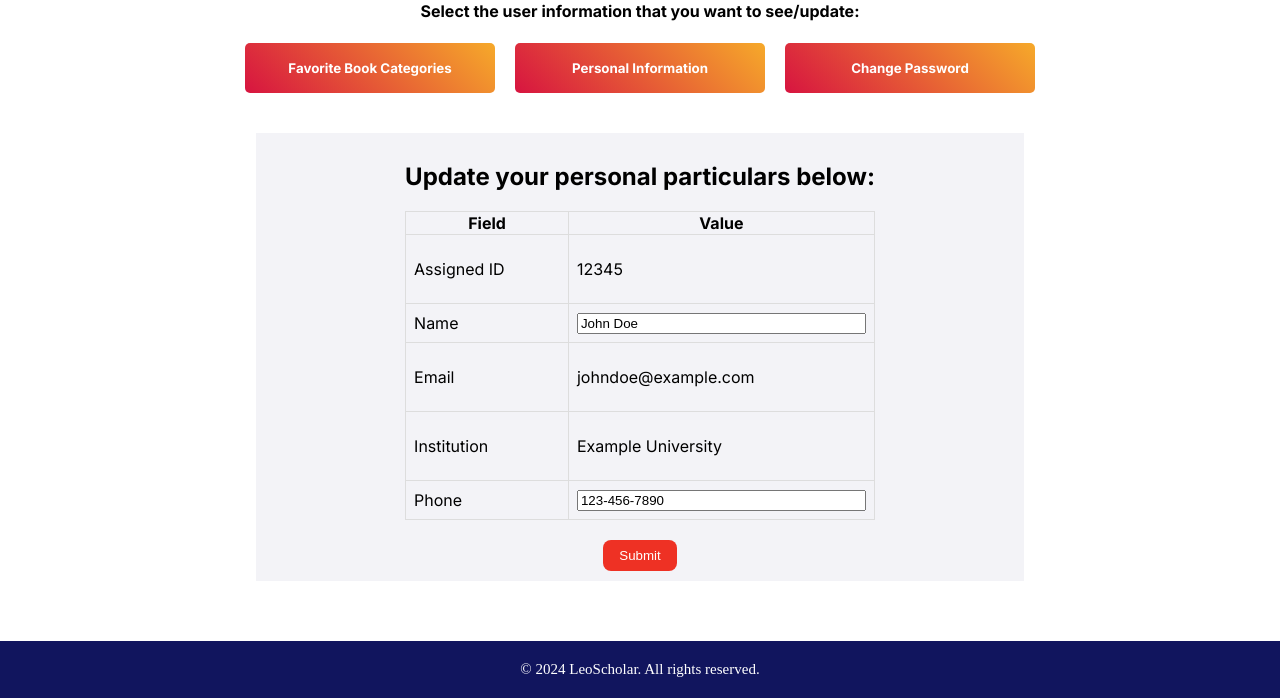
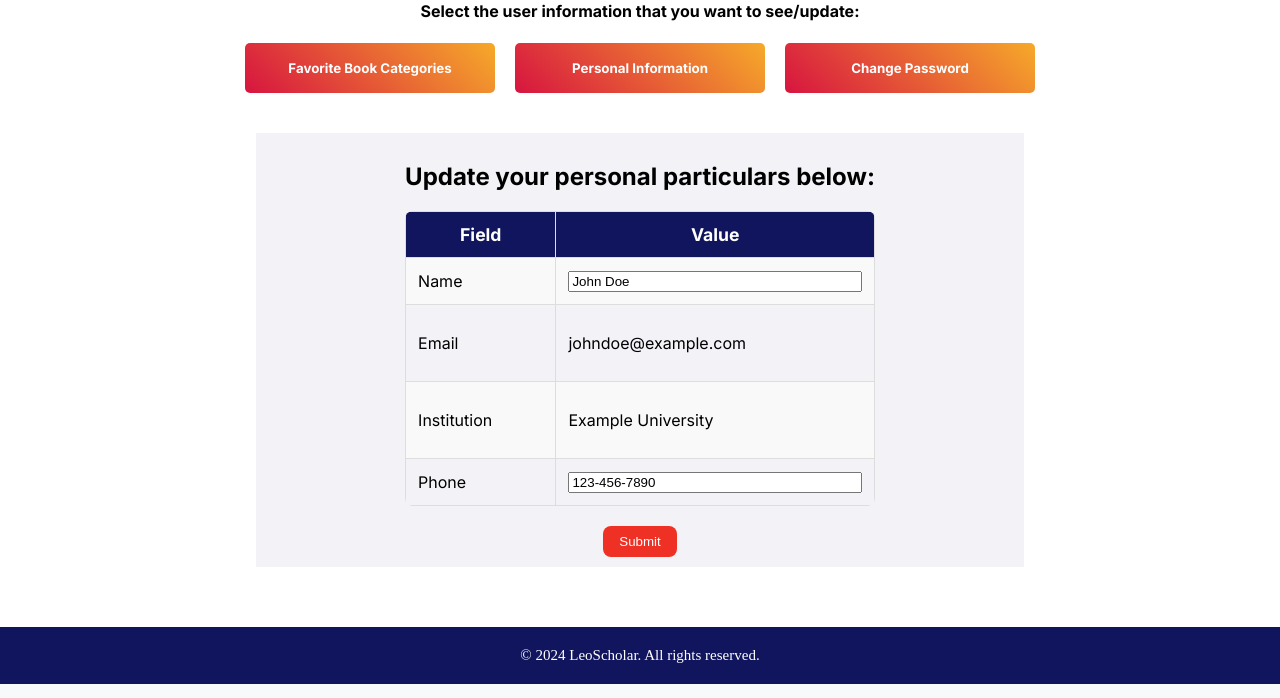
Before and after one commit to ptlinh1803/IE4727-LeoScholar-library, a PHP site: page /user-settings.html in a window 1280 px wide, after a click on "Personal Information". Shown: the part 244-942 px from the top of the page. Run offline with PHP 8.4, Linux system fonts and the light colour scheme.

Commit message:
- Beautified update-info and update-password sections - Added to JS to make the page display fav-categories by default

```diff
--- a/display-settings.js
+++ b/display-settings.js
@@ -19,3 +19,6 @@ function displaySelectedCategories() {
   const selectedCategoriesDiv = document.getElementById('selected-categories');
   selectedCategoriesDiv.innerHTML = 'Selected Categories: ' + selectedCategories.join(', ') || 'None';
 }
+
+// Show fav-categories by default
+document.addEventListener("DOMContentLoaded", showSection('fav-categories'));
--- a/settings-styles.css
+++ b/settings-styles.css
@@ -108,26 +108,46 @@
   /* Adjust form width as needed */
 }
 
+/* Additional stylings for tables */
 .table-container {
   width: 100%;
-  /* Table takes full width of the form */
   border-collapse: collapse;
-  /* Ensure borders are merged */
   margin: 0 auto;
+  border-radius: 8px;
+  /* Round corners */
+  overflow: hidden;
+  /* Ensures borders don't overflow */
 }
 
 th {
   text-align: center;
-  /* Centered headers */
   border: 1px solid #ddd;
-  /* Visible border for header cells */
+  background-color: #11155e;
+  /* Header background color */
+  color: #ffffff;
+  /* Header text color */
+  padding: 12px;
+  /* Increased padding */
+  font-size: 1.1em;
+  /* Slightly larger font size */
+}
+
+tr:nth-child(even) {
+  background-color: #f9f9f9;
+  /* Light background for even rows */
+}
+
+tr:hover {
+  background-color: #f1f1f1;
+  /* Highlight on hover */
 }
 
 td {
   border: 1px solid #ddd;
-  /* Visible border for data cells */
-  padding: 8px;
-  /* Padding for cells */
+  padding: 12px;
+  /* Increased padding */
+  font-size: 1em;
+  /* Consistent font size */
 }
 
 input[type="text"],
--- a/user-settings.html
+++ b/user-settings.html
@@ -123,12 +123,6 @@
             <th>Value</th>
           </tr>
           <tr>
-            <td>Assigned ID</td>
-            <td>
-              <p id="user_id">12345</p>
-            </td>
-          </tr>
-          <tr>
             <td>Name</td>
             <td><input type="text" id="name" name="name" value="John Doe"></td>
           </tr>
```
